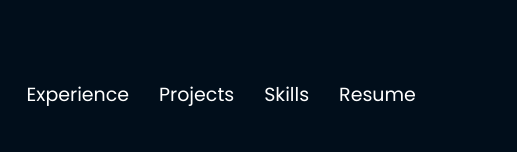
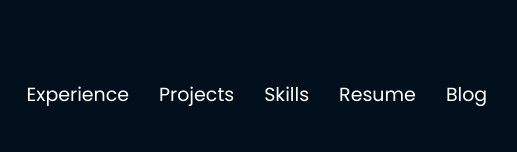
Before and after one commit to viveklistenus/portfolio, a plain HTML site: page index.html in a window 1280 px wide. Shown: the part 331-483 px from the top of the page, 357-874 px from the left. Drawn offline with nearby package versions, Linux system fonts and the light colour scheme.

Commit message:
Update index.html

```diff
--- a/index.html
+++ b/index.html
@@ -76,6 +76,7 @@
           <li><a href="#skills"> <span>Skills</span></a></li>
           <li><a href="https://drive.google.com/file/d/1g5y1-bRr3P3BmmrXewPam8YVPWX2NkRc/view?usp=sharing" target="_blank"> <span>Resume</span></a></li>
           <!-- <li><a href="#links"> <span>Resume & Links</span></a></li> -->
+          <li><a href="https://medium.com/@viveklistenus"> <span>Blog</span></a></li>
 
 
         </ul>
```
